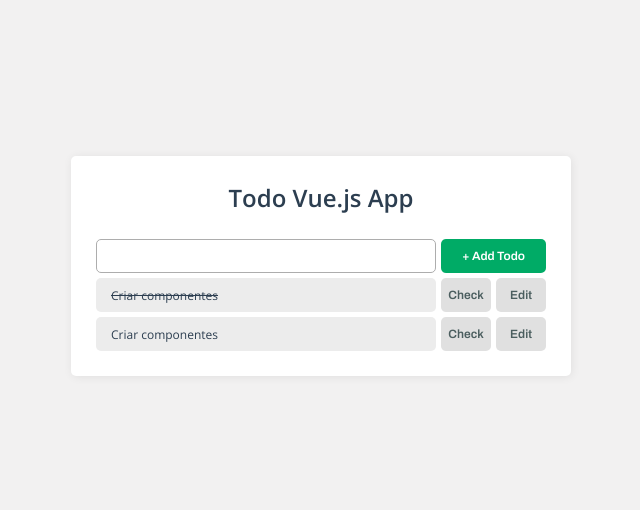
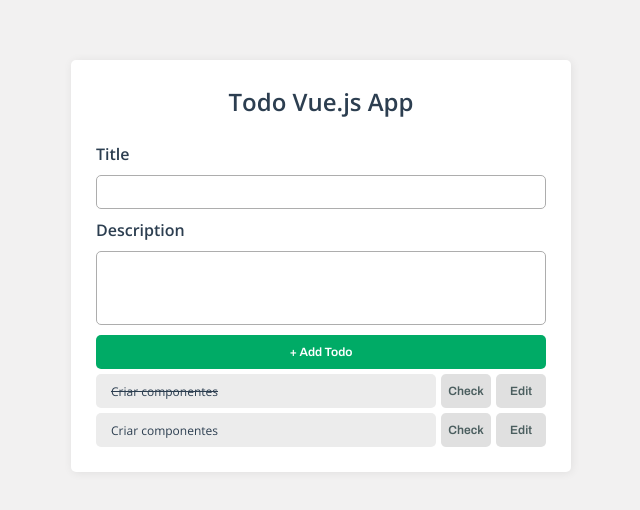
Before and after one commit to lucasdanielgeo/todo-app-vue, a Vue app: page / in a window 1280 px wide. Shown: the part 134-644 px from the top of the page, without its empty margins (319-959 px from the left). Built offline with nearby package versions, Linux system fonts and the light colour scheme.

Commit message:
feat: add description textarea

```diff
--- a/src/components/TodoInput.vue
+++ b/src/components/TodoInput.vue
@@ -1,50 +1,68 @@
 <template>
   <form class="input" @submit.prevent="handleSubmit">
-    <input type="text" v-model="description" />
-    <Button
-      name="+ Add Todo"
-      :size="105"
-      style="background-color: #00ab66; color: white"
-    />
+    <label for="title">Title</label> <input type="text" v-model="title" />
+    <label for="description">Description</label>
+    <textarea rows="4" v-model="description" />
+    <Button name="+ Add Todo" :size="105" :style="styleButton" />
   </form>
 </template>
 
 <script>
-import Button from "./Button.vue";
+import Button from './Button.vue'
 export default {
   components: {
     Button,
   },
-  name: "TodoInput",
-  emits: ["save"],
+  name: 'TodoInput',
+  emits: ['save'],
   data() {
     return {
-      description: "",
-    };
+      styleButton: {
+        backgroundColor: '#00ab66',
+        color: 'white',
+      },
+      title: '',
+      description: '',
+    }
   },
   methods: {
     handleSubmit() {
-      this.description && this.$emit("save", this.description);
-      this.description = "";
+      this.title &&
+        this.description &&
+        this.$emit('save', this.title, this.description)
+      this.title = ''
+      this.description = ''
     },
   },
-};
+}
 </script>
 
 <style scoped>
 form {
   display: flex;
+  flex-direction: column;
   width: 100%;
   margin-bottom: 0.5rem;
 }
 
 form.input {
-  display: flex;
-  gap: 0.5rem;
+  gap: 1rem;
   width: 100%;
+}
+
+textarea {
+  padding: 10px;
+  resize: none;
+  height: 74px;
+}
+
+label {
+  font-weight: 600;
+  font-size: 1.6rem;
 }
 
 input {
   flex: 1;
+  min-height: 34px;
 }
 </style>
```
